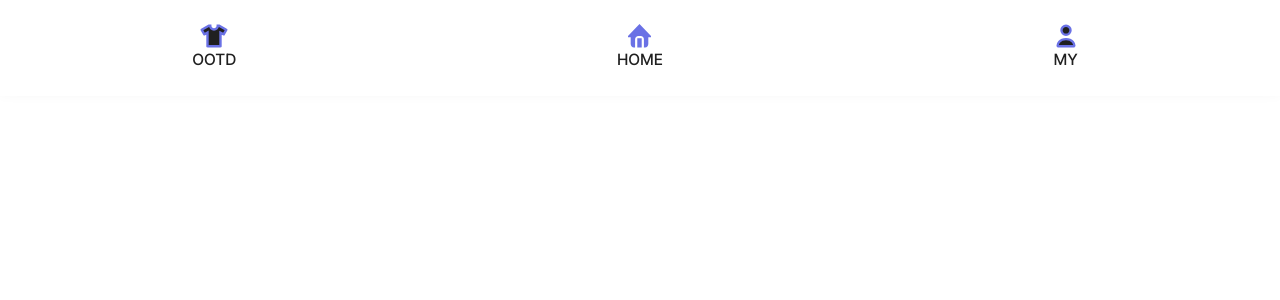
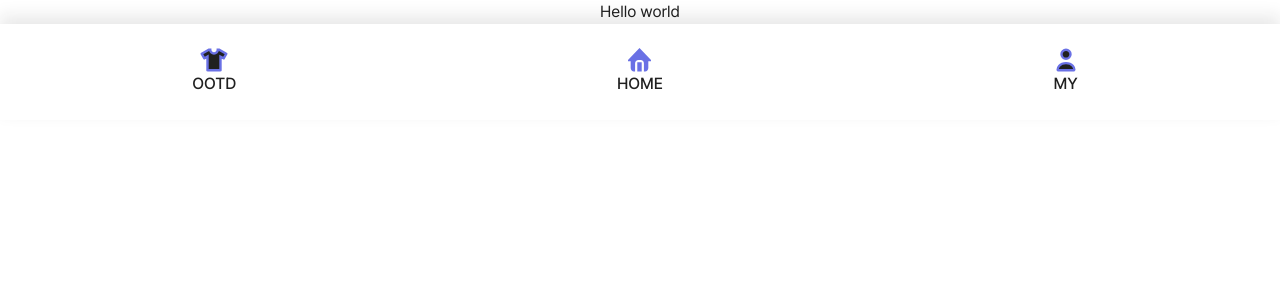
Before and after one commit to FRONT-END-BOOTCAMP-PLUS-5/today-weather, a Next.js app: page / in a window 1280 px wide. Shown: the top 300 px of the page. Built offline with nearby package versions, Linux system fonts and the light colour scheme.

Commit message:
test: commit test

```diff
--- a/app/(anon)/page.tsx
+++ b/app/(anon)/page.tsx
@@ -2,5 +2,5 @@
 
 //home
 export default function Home() {
-  return <></>;
+  return <div> Hello world </div>;
 }
```
